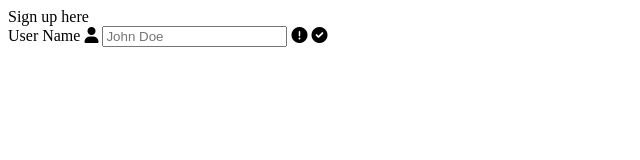
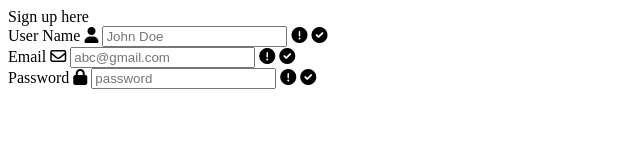
Before and after one commit to AGs-hue/form, a plain HTML site: page index.html in a window 1280 px wide. Shown: the whole page, without its empty margins (0-640 px from the left). Drawn offline with Linux system fonts and the light colour scheme.

Commit message:
update repo

```diff
--- a/index.html
+++ b/index.html
@@ -35,8 +35,38 @@
           <div class="error"></div>
         </div>
 
-        <div></div>
-        <div></div>
+        <!-- email input -->
+        <div>
+          <label for="email">Email</label>
+          <i class="far fa-envelope"></i>
+
+          <input
+            type="email"
+            name="Email"
+            id="email"
+            placeholder="abc@gmail.com"
+          />
+          <i class="fas fa-exclamation-circle"></i>
+          <i class="fas fa-check-circle"></i>
+          <div class="error"></div>
+        </div>
+
+        <!-- password input -->
+        <div>
+          <label for="password">Password</label>
+          <i class="fas fa-lock"></i>
+
+          <input
+            type="password"
+            name="Password"
+            id="password"
+            placeholder="password"
+          />
+
+          <i class="fas fa-exclamation-circle"></i>
+          <i class="fas fa-check-circle"></i>
+          <div class="error"></div>
+        </div>
       </form>
     </div>
 
```
